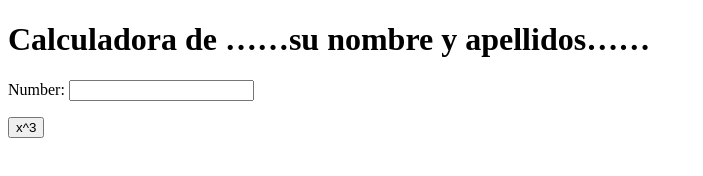
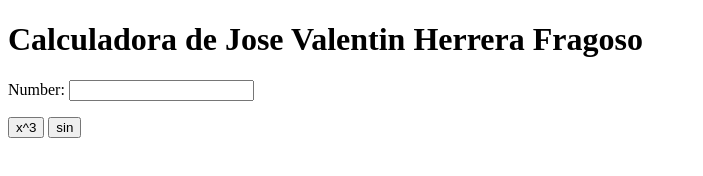
Before and after one commit to JoseValen12/my_calculator, a plain HTML site: page index.html in a window 1280 px wide. Shown: the whole page, without its empty margins (0-703 px from the left). Drawn offline with Linux system fonts and the light colour scheme.

Commit message:
sin(x) button

```diff
--- a/index.html
+++ b/index.html
@@ -5,17 +5,22 @@
 		<meta charset="utf-8">
 	</head>
 	<body>
-		<h1>Calculadora de ……su nombre y apellidos……</h1>
+		<h1>Calculadora de Jose Valentin Herrera Fragoso</h1>
 		Number:
 		<input type="text" id="n1">
 		<p>
 			<button onclick="cube()"> x^3 </button>
+			<button onclick="sine()"> sin </button>
 		</p>
 		<script type="text/javascript">
 			function cube() {
 				var num = document.getElementById("n1");
 				num.value = Math.pow(num.value, 3);
 			}
+			function sine() {
+				var num = document.getElementById("n1");
+				num.value = Math.sin(num.value);
+			}
 		</script>
 	</body>
 </html>
```
